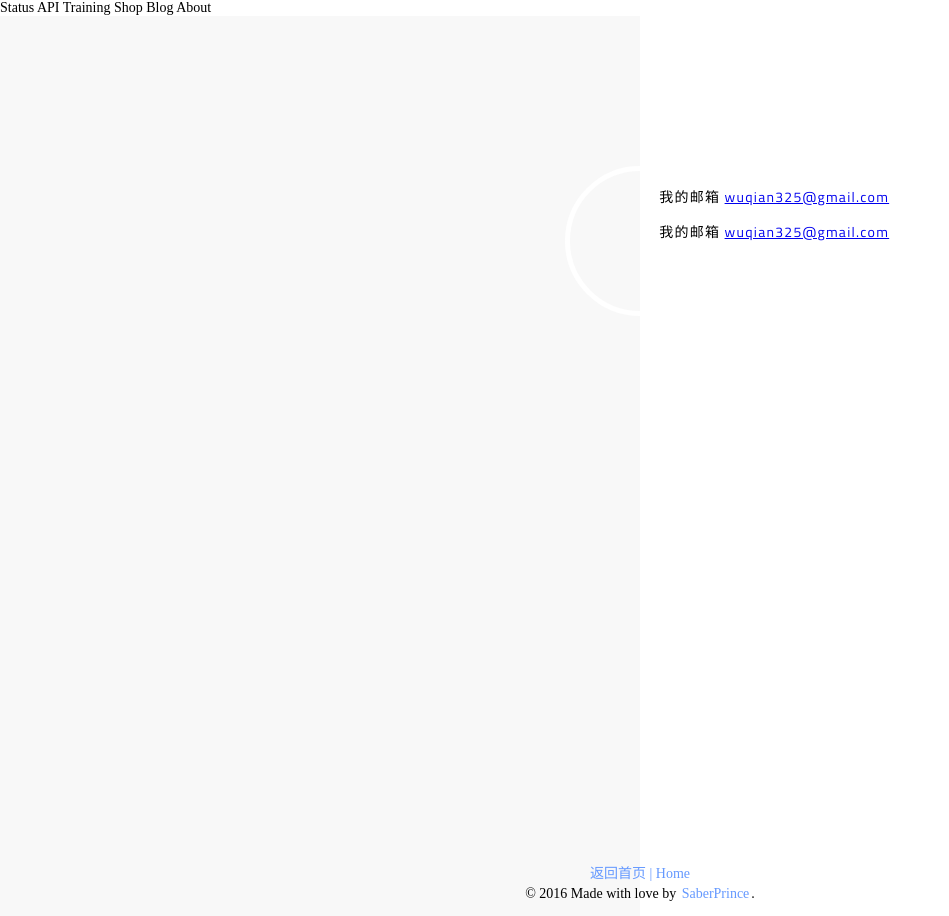
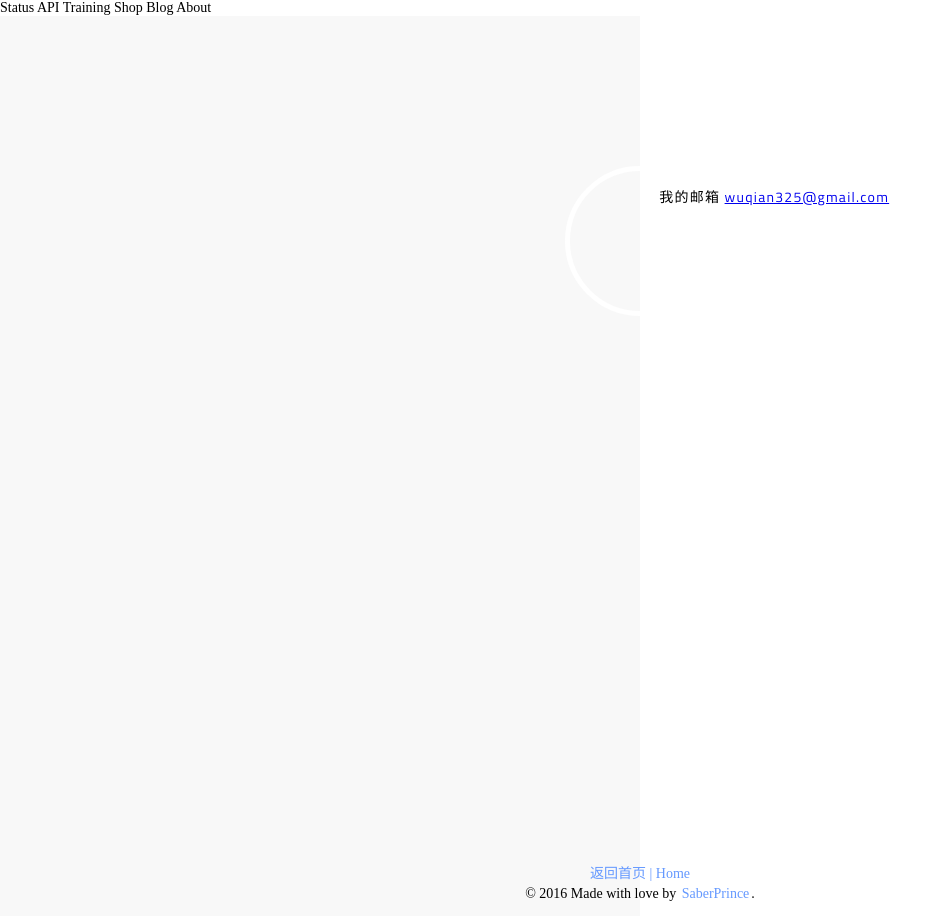
Before and after one commit to saberprince/saberprince.github.io, a Jekyll site: the page built from contact/index.html, in a window 1280 px wide. Shown: the whole page, without its empty margins (0-949 px from the left). Built offline with Jekyll 4.4.1, drawn with Linux system fonts in a browser that asks for light colours; nearby versions of some CDN libraries; library files that are not in the unit come from our copies.

Commit message:
Update index.html

```diff
--- a/contact/index.html
+++ b/contact/index.html
@@ -5,23 +5,8 @@ permalink: /contact/
 ---
 <div class="about-wrapper">
 
-  {% for p in site.about %}
-  {% assign content = p.paragraph %}
-  {% for link in p.links %}
-  {% if link.external %}
-  {% assign target = '_blank' %}
-  {% else %}
-  {% assign target = '_self' %}
-  {% endif %}
-  {% assign a = '<a class="link-1" href="' | append: link.url | append: '" target="' | append: target | append: '">' | append: link.name | append: '</a>' %}
-  {% assign content = content | replace_first: '?link?', a %}
-  {% endfor %}
-  {% if p.text_align %}
-  {% assign alignment = p.text_align %}
-  {% else %}
-  {% assign alignment = 'left' %}
-  {% endif %}
+
   <p>我的邮箱 <a href="mailto:wuqian325@gmail.com" target="_top">wuqian325@gmail.com</a></p>
-  {% endfor%}
+
 
 </div>
```
